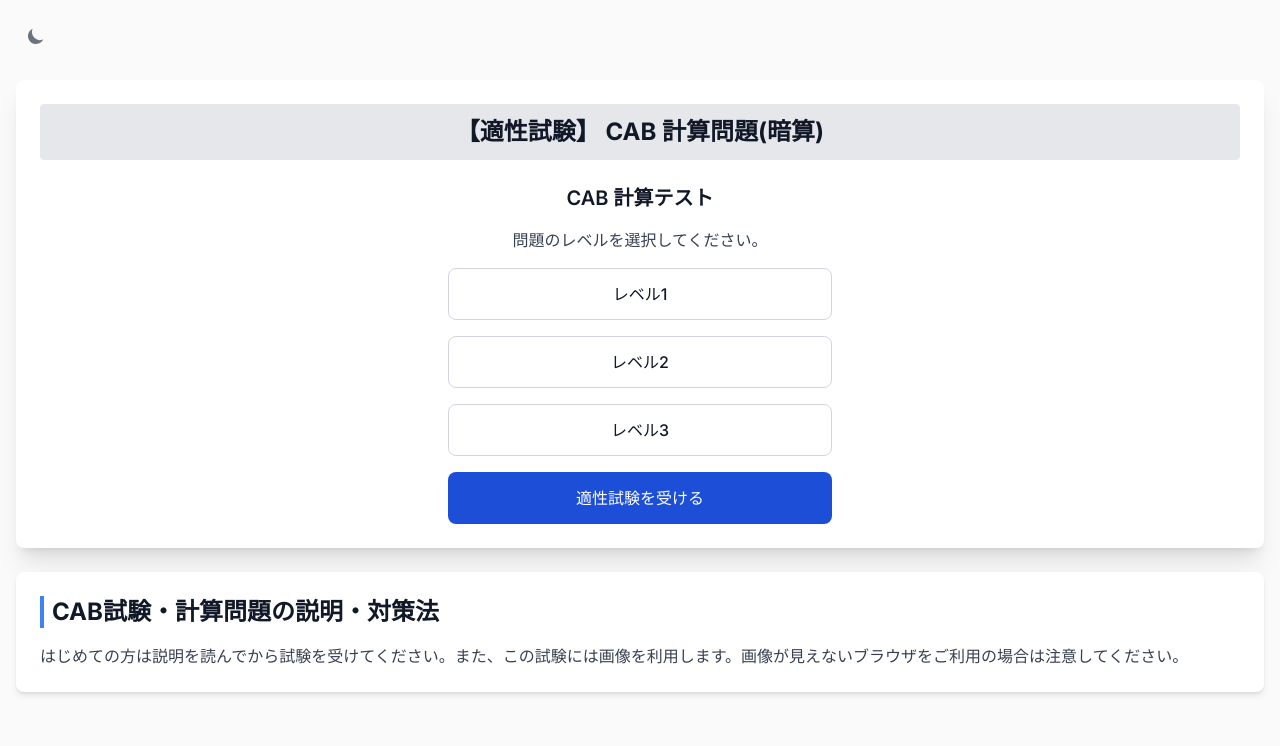
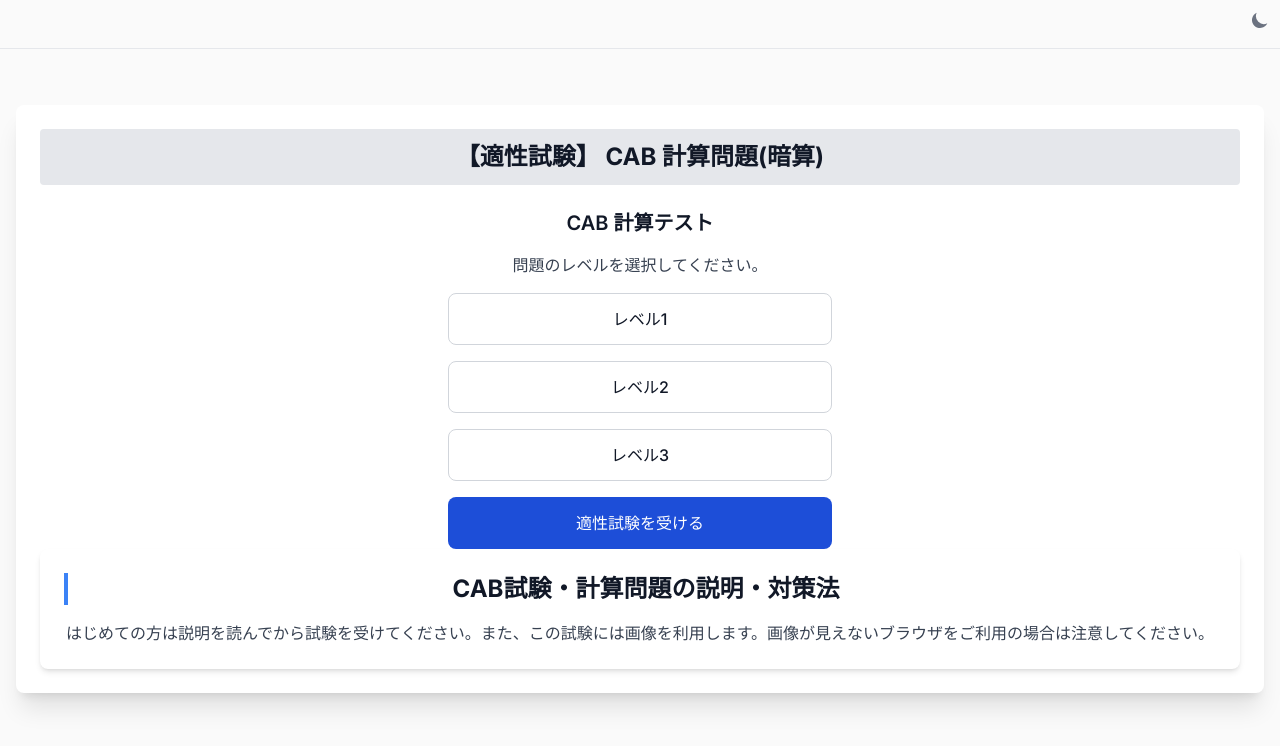
Before and after one commit to itc-s24006/cab-app-project, a Next.js app: page / in a window 1280 px wide. Shown: the top 746 px of the page. Built offline with nearby package versions, Linux system fonts and the light colour scheme.

Commit message:
ボタンも共通化

```diff
--- a/app/layout.tsx
+++ b/app/layout.tsx
@@ -40,7 +40,8 @@ import { Inter } from "next/font/google";
 
 const inter = Inter({ subsets: ["latin"] });
 
-// import { Header } from "@/components/Header";
+import Header from "@/components/Header/page";
+import MainCard from "@/components/MainCard/page";
 // import { Footer } from "@/components/Footer";
 
 export default function RootLayout({
@@ -51,20 +52,19 @@ export default function RootLayout({
   return (
     <html lang="ja">
       <body className={inter.className}>
-        <div className="flex flex-col min-h-screen">
-          {/* 1. ヘッダー */}
-          {/* <Header />  */}
+        <div className="flex flex-col min-h-screen space-y-6">
+          <Header />
 
           {/* 2. メインコンテンツエリア（フル幅に変更） */}
           <main className="flex-grow container mx-auto p-4">
             {/* メインコンテンツが幅を占めるようにw-fullを指定 */}
             <div className="w-full">
-              {children} {/* app/page.tsxの内容 */}
+              <MainCard>
+                {children} {/* app/page.tsxの内容 */}
+              </MainCard>
             </div>
-            {/* ❌ サイドバー（aside要素）を削除 */}
           </main>
 
-          {/* 3. フッター */}
           {/* <Footer /> */}
         </div>
       </body>
--- a/app/page.module.css
+++ b/app/page.module.css
@@ -83,6 +83,10 @@ a.secondary {
   border-color: var(--button-secondary-border);
 }
 
+.header {
+  @apply flex justify-end items-center mb-4 border-b border-gray-200 dark:border-gray-700 pb-2;
+}
+
 .button {
   @apply text-red-700 border border-red-700 font-medium rounded-lg text-sm px-5 py-2.5 text-center me-2 mb-2;
   @apply focus:outline-none focus:ring-4 focus:ring-red-300;
--- a/app/page.tsx
+++ b/app/page.tsx
@@ -36,25 +36,12 @@
 
 // app/page.tsx (Server Component)
 
-import { Button } from "flowbite-react";
-import ThemeToggle from "@/components/ThemeToggle/page";
-import MainCard from "@/components/MainCard/page";
 import styles from "./page.module.css";
+import { LevelButton, DecideButton } from "@/components/Button/page";
 
 export default function HomePage() {
   return (
-    <div className="space-y-6">
-      {/* 1. ページトップの広告とダークモードトグルエリア */}
-      <div className={styles.header}>
-        {/* できたらパンくず実装 */}
-        {/* <span className="text-sm text-gray-500 dark:text-gray-400 mr-4">
-          トップページ &gt; クイズ・適性検査 &lt; CAB 計算テスト
-        </span> */}
-        <ThemeToggle />
-      </div>
-
-      {/* 2. メインカード: CAB 計算テスト */}
-      <MainCard>
+    <>
       <h2 className="text-xl font-semibold text-gray-900 dark:text-white">
         CAB 計算テスト
       </h2>
@@ -63,20 +50,11 @@ export default function HomePage() {
         <p className="mt-4 text-gray-700 dark:text-gray-300">
           問題のレベルを選択してください。
         </p>
-          <Button size="xl" color="light" className="w-full max-w-sm">
-            レベル1
-          </Button>
-          <Button size="xl" color="light" className="w-full max-w-sm">
-            レベル2
-          </Button>
-          <Button size="xl" color="light" className="w-full max-w-sm">
-            レベル3
-          </Button>
-          <Button size="xl" color="blue" className="w-full max-w-sm">
-            適性試験を受ける
-          </Button>
+        <LevelButton title="レベル1" />
+        <LevelButton title="レベル2" />
+        <LevelButton title="レベル3" />
+        <DecideButton title="適性試験を受ける" />
       </div>
-      </MainCard>
       {/* 3. 説明セクション */}
       <div className="bg-white dark:bg-gray-800 p-6 rounded-lg shadow-md">
         <h2 className="text-2xl font-bold border-l-4 border-blue-500 pl-2 mb-4 text-gray-900 dark:text-white">
@@ -86,6 +64,6 @@ export default function HomePage() {
           はじめての方は説明を読んでから試験を受けてください。また、この試験には画像を利用します。画像が見えないブラウザをご利用の場合は注意してください。
         </p>
       </div>
-    </div>
+    </>
   );
 }
--- /dev/null
+++ b/components/Button/page.tsx
@@ -0,0 +1,23 @@
+"use client";
+
+import { Button } from "flowbite-react";
+
+type Props = {
+  title?: string;
+};
+
+export function LevelButton(props: Props) {
+  return (
+    <Button size="xl" color="light" className="w-full max-w-sm">
+      {props.title}
+    </Button>
+  );
+}
+
+export function DecideButton(props: Props) {
+  return (
+    <Button size="xl" color="blue" className="w-full max-w-sm">
+      {props.title}
+    </Button>
+  );
+}
--- a/components/Header/page.module.css
+++ /dev/null
@@ -1,3 +0,0 @@
-.header {
-  @apply flex justify-end items-center mb-4 border-b border-gray-200 dark:border-gray-700 pb-2;
-}
--- a/components/Header/page.tsx
+++ b/components/Header/page.tsx
@@ -1,12 +1,12 @@
 "use client";
 
-import styles from "./page.module.css";
+import styles from "@/app/page.module.css";
 import ThemeToggle from "@/components/ThemeToggle/page";
 
 export default function Header() {
   return (
     <>
-      {/* 1. ページトップの広告とダークモードトグルエリア */}
+      {/* ページトップの広告とダークモードトグルエリア */}
       <div className={styles.header}>
         {/* できたらパンくず実装 */}
         {/* <span className="text-sm text-gray-500 dark:text-gray-400 mr-4">
```
Lines whose indentation alone changed are shown as unchanged.
